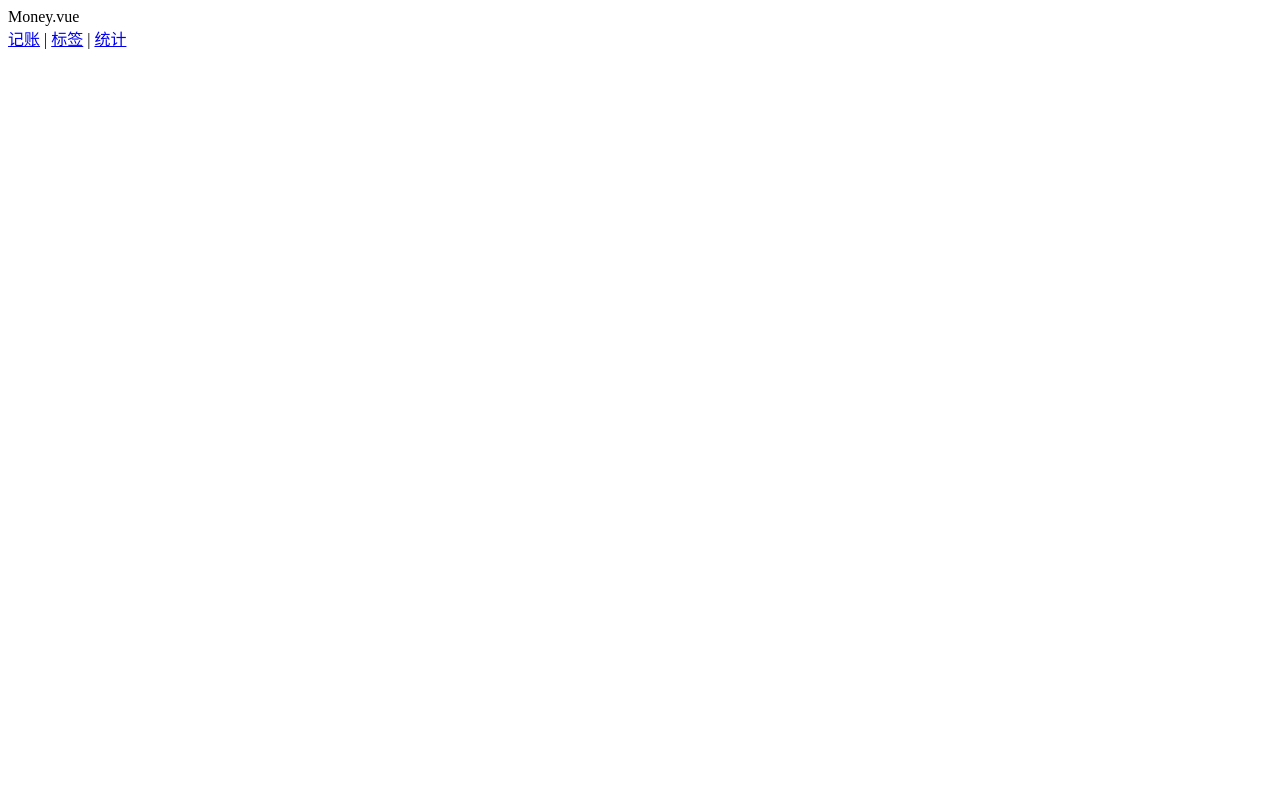
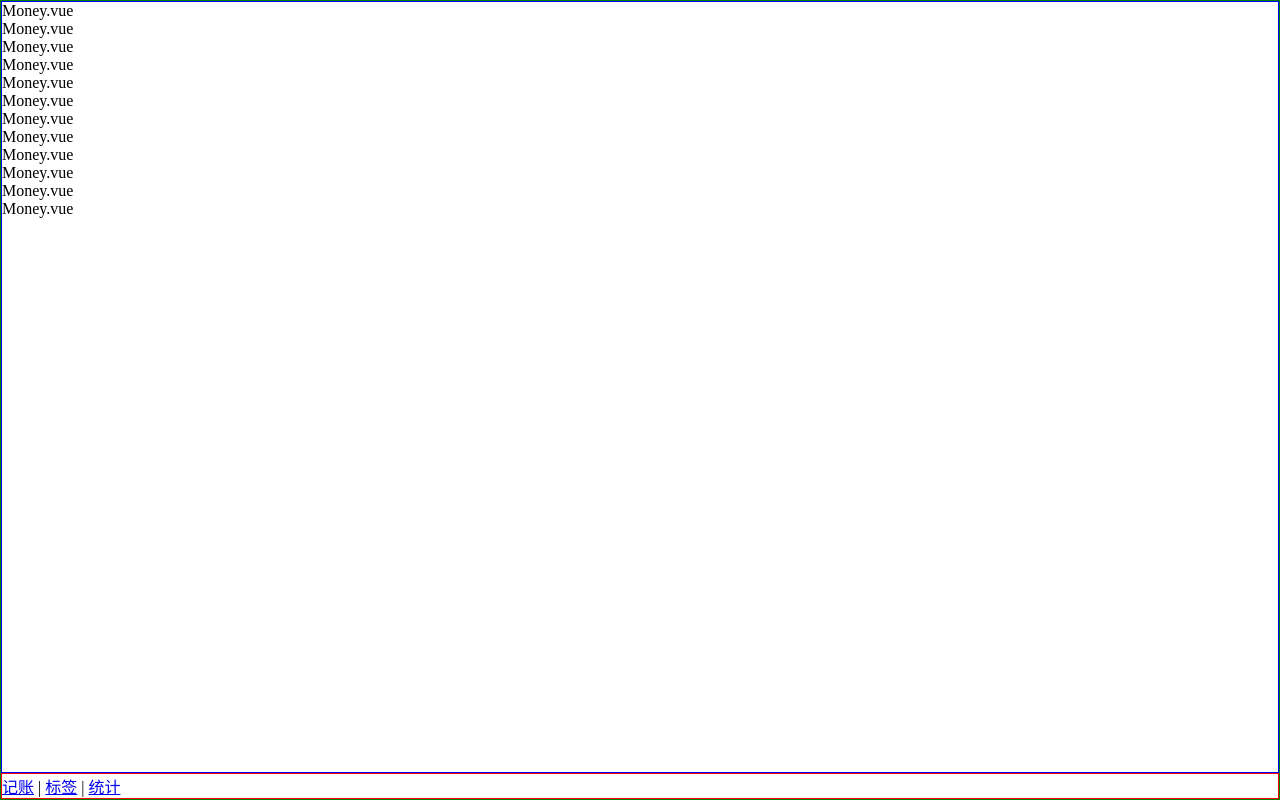
Before and after one commit to zkeq/jirengu_prosperity, a Vue app in the folder mangosteen/: page /#/money in a window 1280 px wide. Built offline with nearby package versions, Linux system fonts and the light colour scheme.

Commit message:
2022.8.4 利用 flex 布局把首屏样式搭建出来

```diff
--- a/mangosteen/src/App.vue
+++ b/mangosteen/src/App.vue
@@ -8,6 +8,11 @@
 
 
 <style lang="scss">
+* {
+  margin: 0;
+  padding: 0;
+  box-sizing: border-box;
+}
 #app {
   font-family: Avenir, Helvetica, Arial, sans-serif;
   -webkit-font-smoothing: antialiased;
--- a/mangosteen/src/components/Nav.vue
+++ b/mangosteen/src/components/Nav.vue
@@ -1,5 +1,5 @@
 <template>
-    <div>
+    <div class="nav">
       <router-link to="/money">记账</router-link>
       |
       <router-link to="/lables">标签</router-link>
@@ -16,6 +16,8 @@
     })
 </script>
 
-<style scoped>
-
+<style lang="scss" scoped>
+    .nav{
+        border: 1px solid red;
+    }
 </style>
--- a/mangosteen/src/views/Money.vue
+++ b/mangosteen/src/views/Money.vue
@@ -1,6 +1,9 @@
 <template>
-    <div>
-        Money.vue
+    <div class="nav-wrapper">
+        <div class="content">
+        <p>Money.vue</p><p>Money.vue</p><p>Money.vue</p><p>Money.vue</p><p>Money.vue</p><p>Money.vue</p>
+        <p>Money.vue</p><p>Money.vue</p><p>Money.vue</p><p>Money.vue</p><p>Money.vue</p><p>Money.vue</p>
+        </div>
         <Nav />
     </div>
 </template>
@@ -13,5 +16,15 @@
 </script>
 
 <style lang="scss" scoped>
-
+    .nav-wrapper {
+        display: flex;
+        border: 1px solid green;
+        flex-direction: column;
+        height: 100vh;
+    }
+    .content {
+        border: 1px solid blue;
+        overflow: auto;
+        flex-grow: 1;
+    }
 </style>
```
